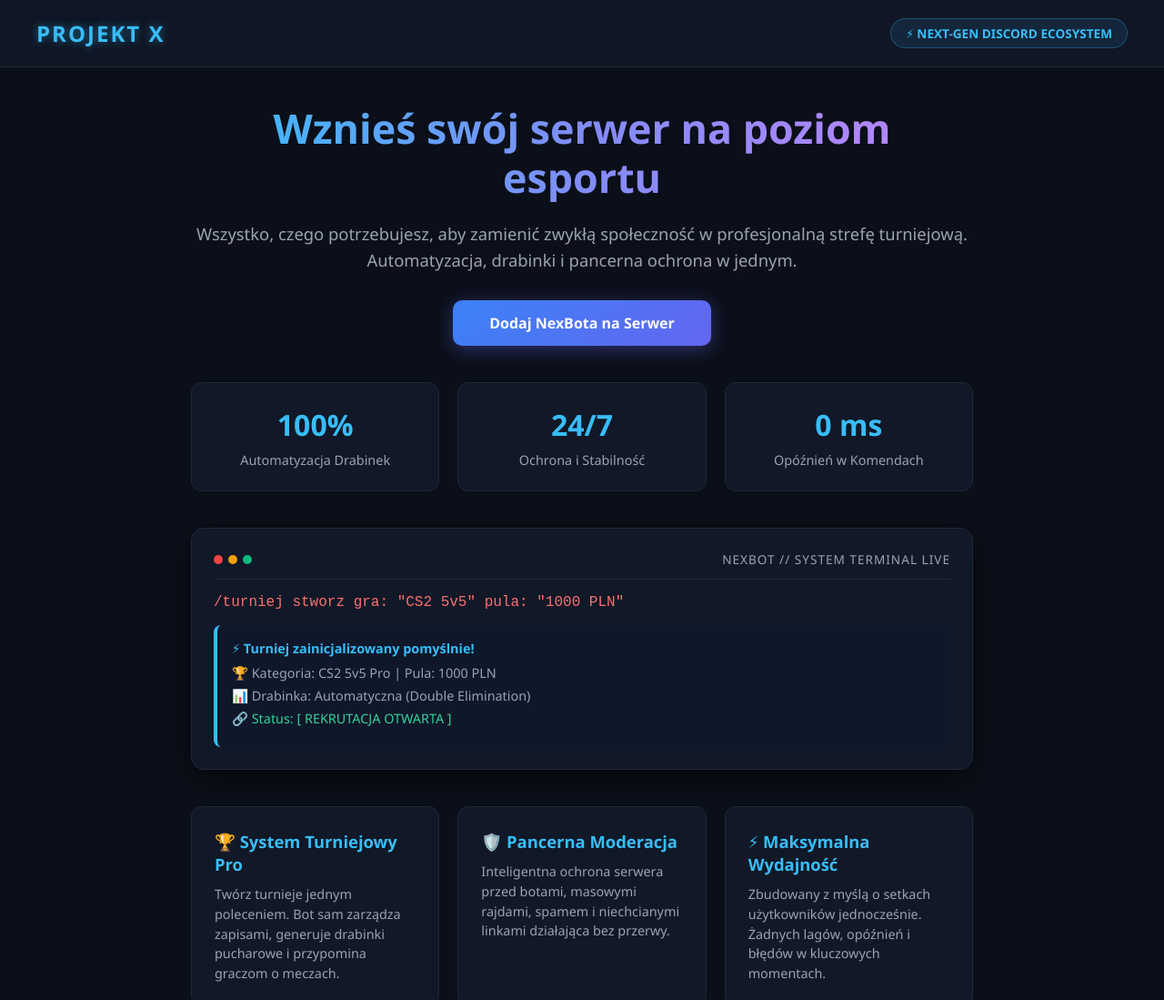
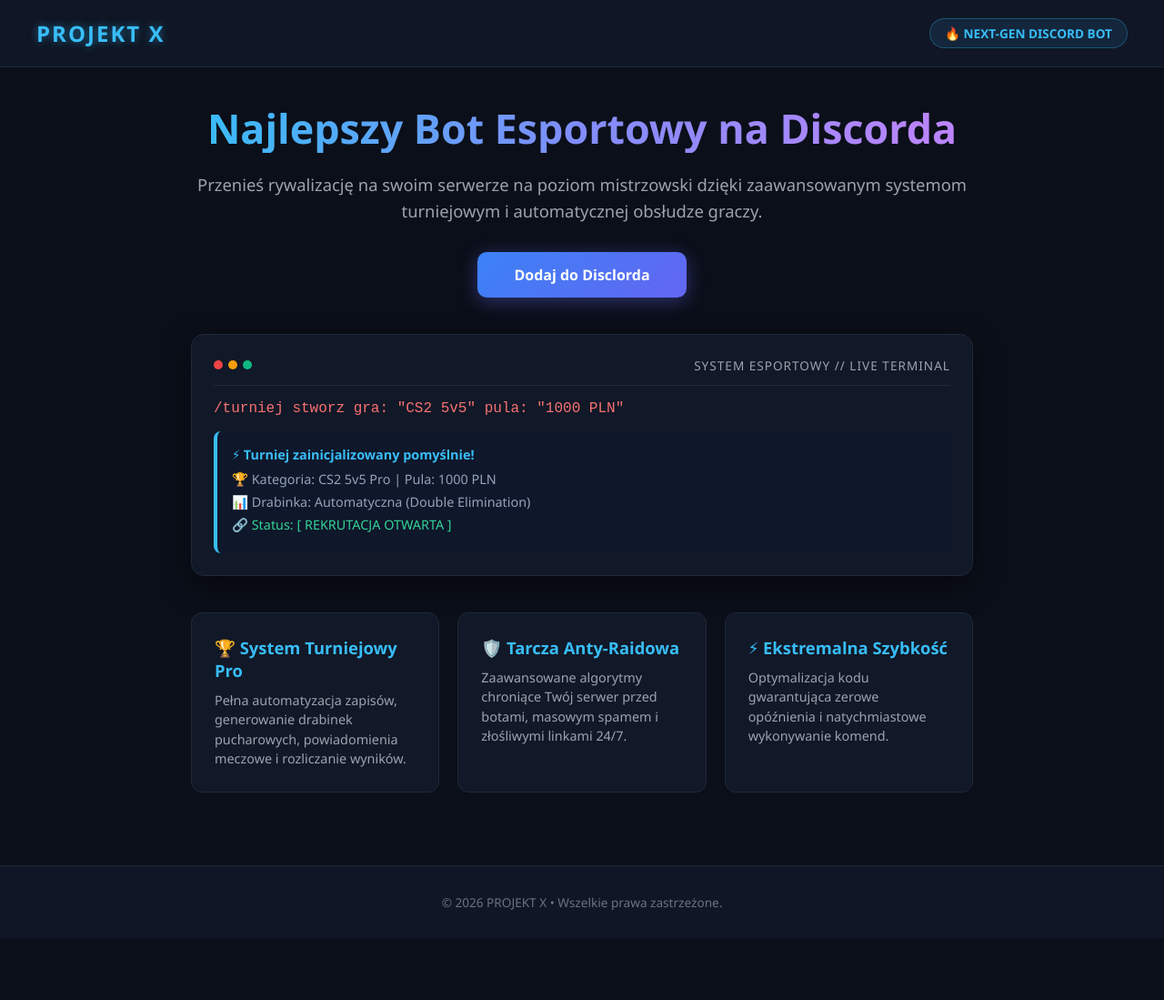
Before and after one commit to swisniewski974-coder/Bot-Loandig, a plain HTML site: page index.html in a window 1280 px wide. Shown: the top 1099 px of the page at 91% size. After the commit the page ends 1031 px from the top, so only its background shows below. Drawn offline with Linux system fonts and the light colour scheme.

Commit message:
Update index.html

```diff
--- a/index.html
+++ b/index.html
@@ -3,7 +3,7 @@
 <head>
     <meta charset="UTF-8">
     <meta name="viewport" content="width=device-width, initial-scale=1.0">
-    <title>NexBot Esports • Next-Gen Discord Ecosystem</title>
+    <title>PROJEKT X • Najlepszy Bot Esportowy na Discorda</title>
     <style>
         * {
             margin: 0;
@@ -83,28 +83,6 @@
         .cta-btn:hover {
             transform: scale(1.05);
             box-shadow: 0 6px 25px rgba(99, 102, 241, 0.6);
-        }
-        .stats-grid {
-            display: grid;
-            grid-template-columns: repeat(auto-fit, minmax(250px, 1fr));
-            gap: 20px;
-            margin-bottom: 40px;
-        }
-        .stat-card {
-            background: #111827;
-            border: 1px solid #1f2937;
-            border-radius: 12px;
-            padding: 24px;
-            text-align: center;
-        }
-        .stat-card h2 {
-            font-size: 2rem;
-            color: #38bdf8;
-            margin-bottom: 8px;
-        }
-        .stat-card p {
-            color: #9ca3af;
-            font-size: 0.9rem;
         }
         .terminal {
             background: #111827;
@@ -205,30 +183,15 @@
     <header>
         <div class="logo">PROJEKT X</div>
         <div class="badge-top">
-            ⚡ NEXT-GEN DISCORD ECOSYSTEM
+            🔥 NEXT-GEN DISCORD BOT
         </div>
     </header>
 
     <main>
-        <h1>Wznieś swój serwer na poziom esportu</h1>
-        <p class="subtitle">Wszystko, czego potrzebujesz, aby zamienić zwykłą społeczność w profesjonalną strefę turniejową. Automatyzacja, drabinki i pancerna ochrona w jednym.</p>
+        <h1>Najlepszy Bot Esportowy na Discorda</h1>
+        <p class="subtitle">Przenieś rywalizację na swoim serwerze na poziom mistrzowski dzięki zaawansowanym systemom turniejowym i automatycznej obsłudze graczy.</p>
 
-        <a href="https://discord.com" target="_blank" class="cta-btn">Dodaj NexBota na Serwer</a>
-
-        <div class="stats-grid">
-            <div class="stat-card">
-                <h2>100%</h2>
-                <p>Automatyzacja Drabinek</p>
-            </div>
-            <div class="stat-card">
-                <h2>24/7</h2>
-                <p>Ochrona i Stabilność</p>
-            </div>
-            <div class="stat-card">
-                <h2>0 ms</h2>
-                <p>Opóźnień w Komendach</p>
-            </div>
-        </div>
+        <a href="https://discord.com" target="_blank" class="cta-btn">Dodaj do Disclorda</a>
 
         <div class="terminal">
             <div class="terminal-header">
@@ -237,7 +200,7 @@
                     <div class="dot dot-yellow"></div>
                     <div class="dot dot-green"></div>
                 </div>
-                <span>NEXBOT // SYSTEM TERMINAL LIVE</span>
+                <span>SYSTEM ESPORTOWY // LIVE TERMINAL</span>
             </div>
             <div class="command-line">
                 /turniej stworz gra: "CS2 5v5" pula: "1000 PLN"
@@ -253,21 +216,21 @@
         <div class="grid">
             <div class="card">
                 <h3>🏆 System Turniejowy Pro</h3>
-                <p>Twórz turnieje jednym poleceniem. Bot sam zarządza zapisami, generuje drabinki pucharowe i przypomina graczom o meczach.</p>
+                <p>Pełna automatyzacja zapisów, generowanie drabinek pucharowych, powiadomienia meczowe i rozliczanie wyników.</p>
             </div>
             <div class="card">
-                <h3>🛡️ Pancerna Moderacja</h3>
-                <p>Inteligentna ochrona serwera przed botami, masowymi rajdami, spamem i niechcianymi linkami działająca bez przerwy.</p>
+                <h3>🛡️ Tarcza Anty-Raidowa</h3>
+                <p>Zaawansowane algorytmy chroniące Twój serwer przed botami, masowym spamem i złośliwymi linkami 24/7.</p>
             </div>
             <div class="card">
-                <h3>⚡ Maksymalna Wydajność</h3>
-                <p>Zbudowany z myślą o setkach użytkowników jednocześnie. Żadnych lagów, opóźnień i błędów w kluczowych momentach.</p>
+                <h3>⚡ Ekstremalna Szybkość</h3>
+                <p>Optymalizacja kodu gwarantująca zerowe opóźnienia i natychmiastowe wykonywanie komend.</p>
             </div>
         </div>
     </main>
 
     <footer>
-        <p>© 2026 NexBot Esports. Wszelkie prawa zastrzeżone.</p>
+        <p>© 2026 PROJEKT X • Wszelkie prawa zastrzeżone.</p>
     </footer>
 </body>
 </html>
```
